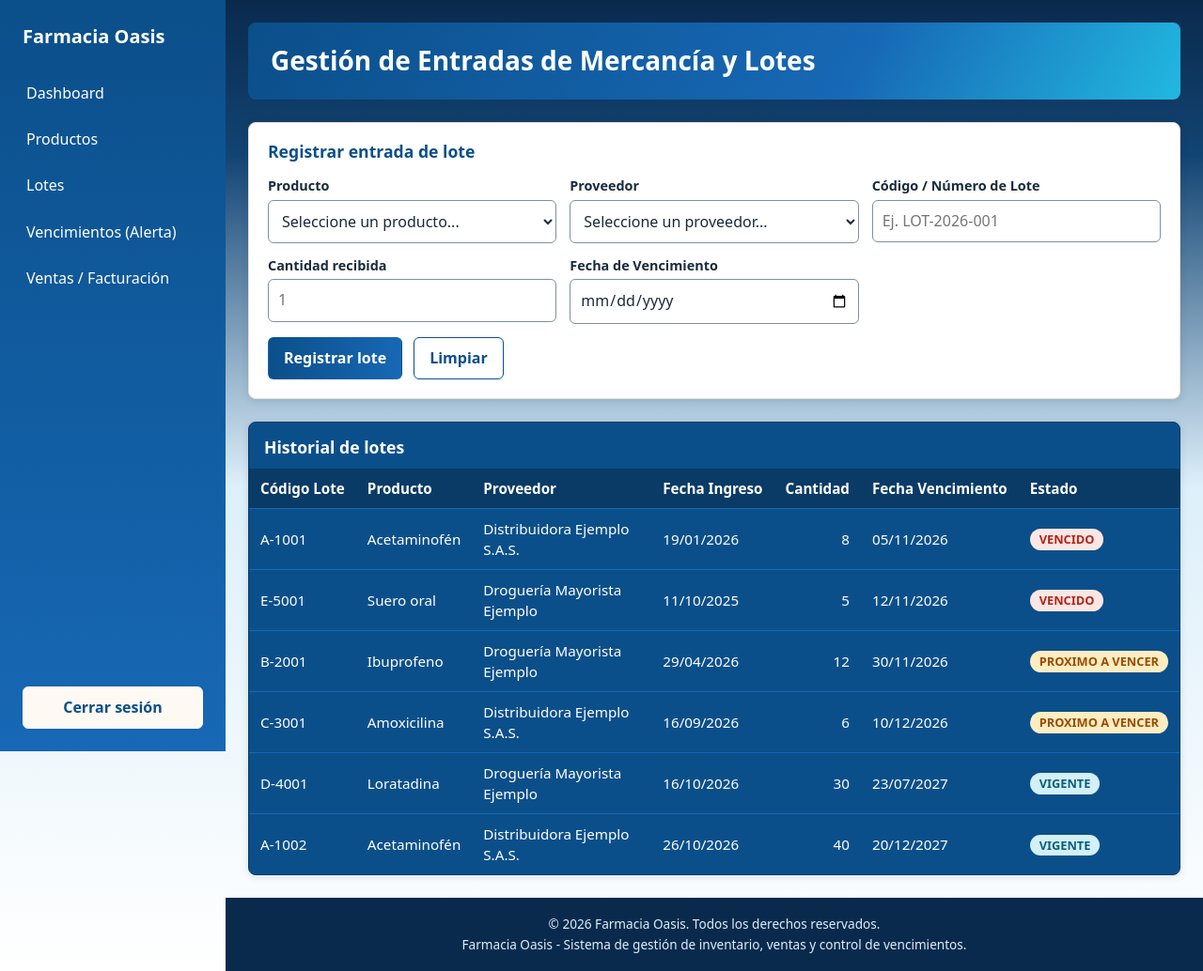
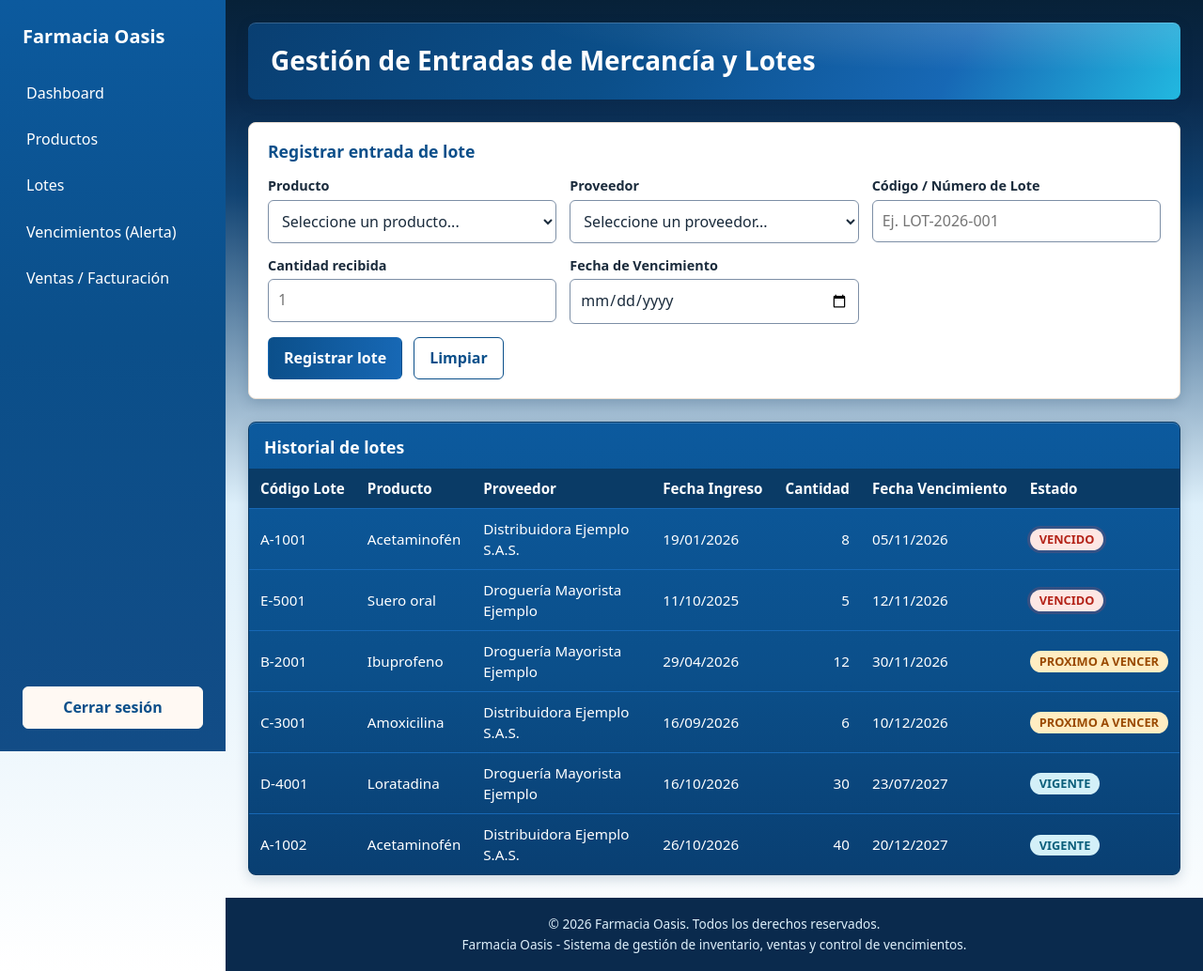
Before and after one commit to hajox1924r-source/Proyecto-oasis-, a Spring Boot app: page /lotes in a window 1280 px wide. Shown: the whole page at 94% size. Run offline with Spring Boot 4, Linux system fonts and the light colour scheme; the visitor is signed in with stand-in values (Sample User, id 1); data comes from the database, SQL or seed files in the repository; some of the project's set-up classes (security, data sources, template engines, error pages and the like) are left out, and stand-ins take their place; some libraries are stand-ins or nearby versions.

Commit message:
agregado de profundidad de color y animaciones simples

```diff
--- a/src/main/resources/static/css/estilos.css
+++ b/src/main/resources/static/css/estilos.css
@@ -24,14 +24,18 @@
     --vigente: #0A5E7A;
     --vigente-fondo: #D3F0F8;
 
-    --degradado-fondo: linear-gradient(180deg, #0A2A4D 0%, #124473 16%, #DDEFFA 50%, #FFFFFF 100%);
-    --degradado-barra: linear-gradient(180deg, #0B4F8A 0%, #1768B5 100%);
-    --degradado-banner: linear-gradient(120deg, #0B4F8A 0%, #1768B5 65%, #22B8E0 100%);
+    --degradado-fondo: linear-gradient(180deg, #072138 0%, #0A2A4D 10%, #124473 20%, #DDEFFA 52%, #FFFFFF 100%);
+    --degradado-barra: linear-gradient(180deg, #0C5A9E 0%, #0B4F8A 45%, #124C86 100%);
+    --degradado-banner: linear-gradient(120deg, #093F72 0%, #0B4F8A 40%, #1768B5 75%, #22B8E0 100%);
     --degradado-boton: linear-gradient(90deg, #0B4F8A 0%, #1768B5 100%);
+    --degradado-panel: linear-gradient(180deg, #0C5A9E 0%, #0B4F8A 55%, #093F72 100%);
 
     --radio: 8px;
     --radio-boton: 6px;
-    --sombra: 0 2px 8px rgba(10, 42, 77, 0.12);
+    --sombra: 0 4px 14px rgba(10, 42, 77, 0.18);
+    --sombra-fuerte: 0 12px 30px rgba(10, 42, 77, 0.30);
+    --brillo-superior: inset 0 1px 0 rgba(255, 255, 255, 0.18);
+    --transicion: 180ms ease;
 }
 
 * {
@@ -148,7 +152,8 @@ main > div:not([class]) {
     padding: 24px;
     border-radius: var(--radio);
     color: var(--blanco);
-    background: var(--degradado-banner);
+    background: radial-gradient(120% 140% at 85% 0%, rgba(255, 255, 255, 0.16) 0%, rgba(255, 255, 255, 0) 45%), var(--degradado-banner);
+    box-shadow: var(--sombra), var(--brillo-superior);
 }
 
 .barra-superior {
@@ -480,8 +485,8 @@ label {
     border: 1px solid var(--azul-noche);
     border-radius: var(--radio);
     color: var(--blanco);
-    background: var(--azul-profundo);
-    box-shadow: var(--sombra);
+    background: var(--degradado-panel);
+    box-shadow: var(--sombra), var(--brillo-superior);
 }
 
 .contenido-tabla h2 {
@@ -713,3 +718,98 @@ body > footer p {
         font-size: 2rem;
     }
 }
+
+.nav-link,
+.acceso-item,
+.btn-primario,
+.btn-secundario,
+.btn-logout,
+.btn-filtro,
+.btn-sm,
+.form-control,
+.estado,
+.badge,
+.card-kpi,
+.bloque-registro {
+    transition: background var(--transicion), color var(--transicion),
+        border-color var(--transicion), box-shadow var(--transicion),
+        transform var(--transicion);
+}
+
+.tabla-oasis tbody tr {
+    transition: background var(--transicion);
+}
+
+.btn-primario:hover,
+.btn-secundario:hover,
+.btn-logout:hover,
+.btn-filtro:hover,
+.btn-sm:hover {
+    transform: translateY(-2px);
+    box-shadow: var(--sombra);
+}
+
+.btn-primario:active,
+.btn-secundario:active,
+.btn-logout:active,
+.btn-filtro:active,
+.btn-sm:active {
+    transform: translateY(0);
+    box-shadow: none;
+}
+
+.nav-link:hover,
+.nav-link:focus-visible {
+    transform: translateX(4px);
+}
+
+.acceso-item:hover,
+.card-kpi:hover {
+    transform: translateY(-3px);
+    box-shadow: var(--sombra-fuerte);
+}
+
+@keyframes aparecer {
+    from {
+        opacity: 0;
+        transform: translateY(12px);
+    }
+    to {
+        opacity: 1;
+        transform: translateY(0);
+    }
+}
+
+main > section,
+main > .bienvenida,
+main > .barra-superior,
+main > .grid-dashboard,
+main > .contenido-tabla,
+main > .bloque-registro,
+main > .accesos-rapidos {
+    animation: aparecer 420ms ease both;
+}
+
+@keyframes latido-alerta {
+    0%,
+    100% {
+        box-shadow: 0 0 0 0 rgba(229, 72, 77, 0);
+    }
+    50% {
+        box-shadow: 0 0 0 4px rgba(229, 72, 77, 0.25);
+    }
+}
+
+.estado.vencido,
+.badge.estado-vencido {
+    animation: latido-alerta 1.8s ease-in-out infinite;
+}
+
+@media (prefers-reduced-motion: reduce) {
+    *,
+    *::before,
+    *::after {
+        animation: none !important;
+        transition: none !important;
+    }
+}
```
